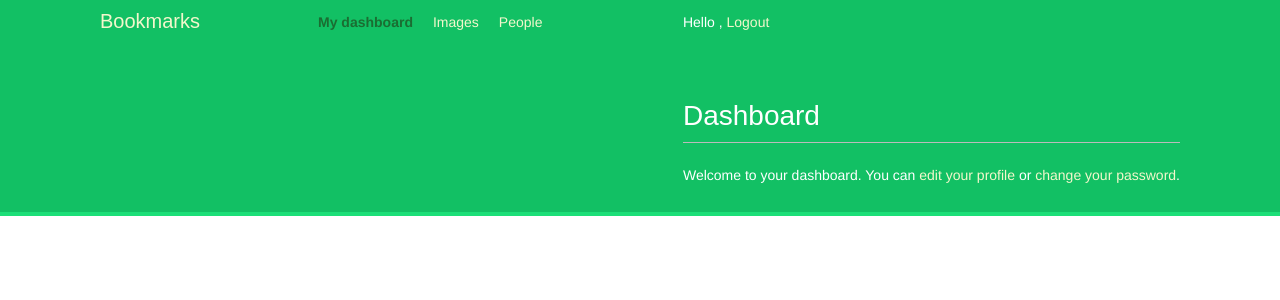
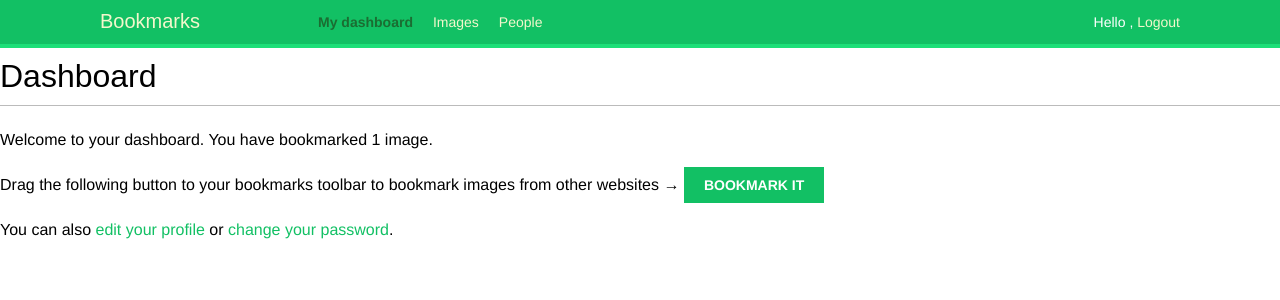
Before and after one commit to rshrc/djreact, a Django app: page /account/ in a window 1280 px wide. Shown: the top 300 px of the page. Run offline with Django 3.2, Linux system fonts and the light colour scheme; a user stored in the database is signed in; data comes from the database, SQL or seed files in the repository; some web fonts are replaced.

Commit message:
Fixed the Front End Issues

```diff
--- a/bookmark/account/templates/account/dashboard.html
+++ b/bookmark/account/templates/account/dashboard.html
@@ -2,6 +2,15 @@
 {% block title %}Dashboard{% endblock %}
 {% block content %}
     <h1>Dashboard</h1>
-    <p>Welcome to your dashboard. You can <a href="{% url "edit" %}">edit your
-        profile</a> or <a href="{% url "password_change" %}">change your password</a>.</p>
+    {% with total_images_created=request.user.images_created.count %}
+        <p>Welcome to your dashboard. You have bookmarked {{ total_images_created }}
+            image{{ total_images_created|pluralize }}.</p>
+    {% endwith %}
+    <p>Drag the following button to your bookmarks toolbar to bookmark images from
+        other websites →
+        <a href="javascript:{% include "bookmarklet_launcher.js" %}" class="button">Bookmark it</a>
+    <p>
+    <p>You can also <a href="{% url "edit" %}">edit your profile</a> or
+        <a href="{% url "password_change" %}">change your password</a>.
+    <p>
 {% endblock %}
--- a/bookmark/account/templates/base.html
+++ b/bookmark/account/templates/base.html
@@ -27,6 +27,11 @@
     {% else %}
         <a href="{% url "login" %}">Log-in</a>
     {% endif %}
+
+    </span>
+</div>
+{% block content %}
+{% endblock %}
 <div id="content">
     {% if messages %}
         <ul class="messages">
@@ -39,8 +44,5 @@
         </ul>
     {% endif %}
 </div>
-        {% block content %}
-        {% endblock %}
-</div>
 </body>
 </html>
--- /dev/null
+++ b/bookmark/images/templates/bookmarklet_launcher.js
@@ -0,0 +1,8 @@
+(function(){
+    if(window.myBookmarklet != undefined)   {
+        myBookmarklet();
+    }
+    else {
+        document.body.appendChild(document.createElement('script')).src='http://127.0.0.1:8000/static/'
+    }
+})();
```
Lines whose indentation alone changed are shown as unchanged.
